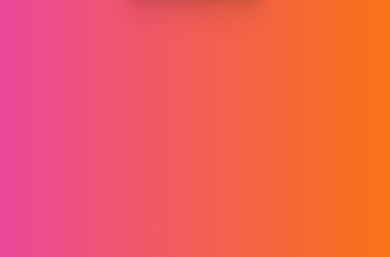
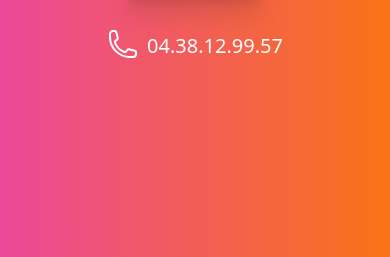
Before and after one commit to yleprince/gandhi, a Flask app: page /full_order in a window 390 px wide. Shown: the part 278-535 px from the top of the page. Run offline with Flask 3, Linux system fonts and the light colour scheme; some libraries are stand-ins or nearby versions.

Commit message:
📞 adding phone number

```diff
--- a/templates/full_order.html
+++ b/templates/full_order.html
@@ -50,4 +50,10 @@
         </div>
     </div>
 </div>
+<div class="sm:fixed sm:top-12 sm:right-12 flex justify-center text-white text-xl font-medium">
+    <svg xmlns="http://www.w3.org/2000/svg" fill="none" viewBox="0 0 24 24" stroke-width="1.5" stroke="currentColor" class="size-8 mr-2 animate-bounce">
+        <path stroke-linecap="round" stroke-linejoin="round" d="M2.25 6.75c0 8.284 6.716 15 15 15h2.25a2.25 2.25 0 0 0 2.25-2.25v-1.372c0-.516-.351-.966-.852-1.091l-4.423-1.106c-.44-.11-.902.055-1.173.417l-.97 1.293c-.282.376-.769.542-1.21.38a12.035 12.035 0 0 1-7.143-7.143c-.162-.441.004-.928.38-1.21l1.293-.97c.363-.271.527-.734.417-1.173L6.963 3.102a1.125 1.125 0 0 0-1.091-.852H4.5A2.25 2.25 0 0 0 2.25 4.5v2.25Z" />
+    </svg>
+    04.38.12.99.57
+</div>
 {% endblock %}
```
